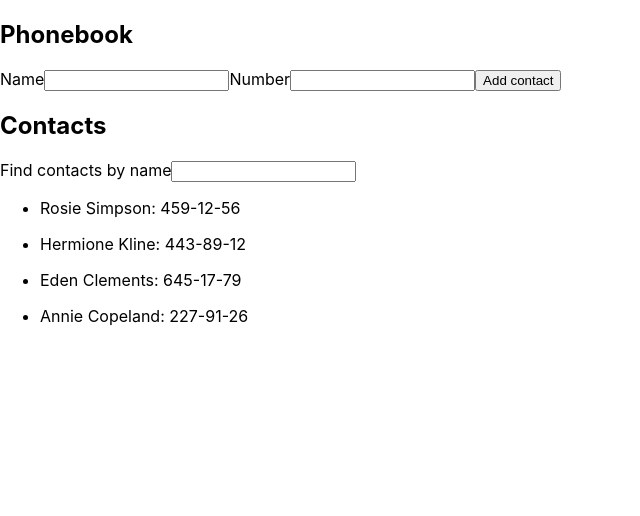
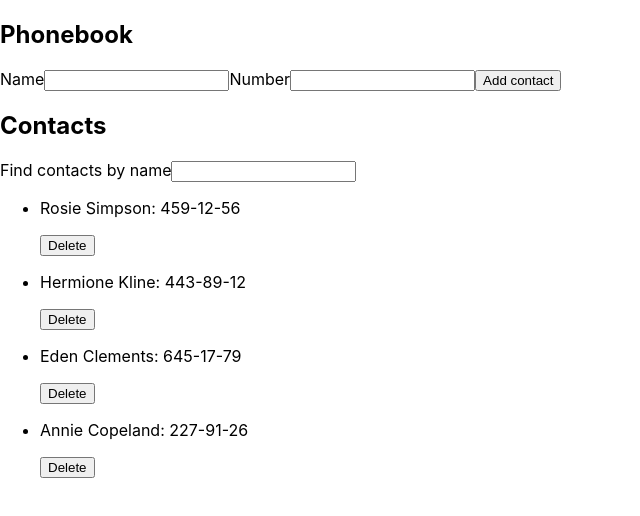
Before and after one commit to Sokilskill/goit-react-hw-02-phonebook, a React (Create React App) app: page / in a window 1280 px wide. Shown: the top 516 px of the page, without its empty margins (0-640 px from the left). Built offline with nearby package versions, Linux system fonts and the light colour scheme.

Commit message:
sixsth step/delete

```diff
--- a/src/components/App.jsx
+++ b/src/components/App.jsx
@@ -51,6 +51,18 @@ export class App extends Component {
   handlerInputFilter = e => {
     const { value } = e.target;
     this.setState({ filter: value });
+  };
+
+  handlerButtonDelete = id => {
+    this.setState(
+      prevState => ({
+        contacts: prevState.contacts.filter(contact => contact.id !== id),
+      }),
+
+      () => {
+        console.log('State has been updated:', this.state.contacts);
+      }
+    );
   };
 
   render() {
@@ -110,6 +122,12 @@ export class App extends Component {
                   <p>
                     {contact.name}: {contact.number}
                   </p>
+                  <button
+                    type="button"
+                    onClick={() => this.handlerButtonDelete(contact.id)}
+                  >
+                    Delete
+                  </button>
                 </li>
               );
             })}
```
